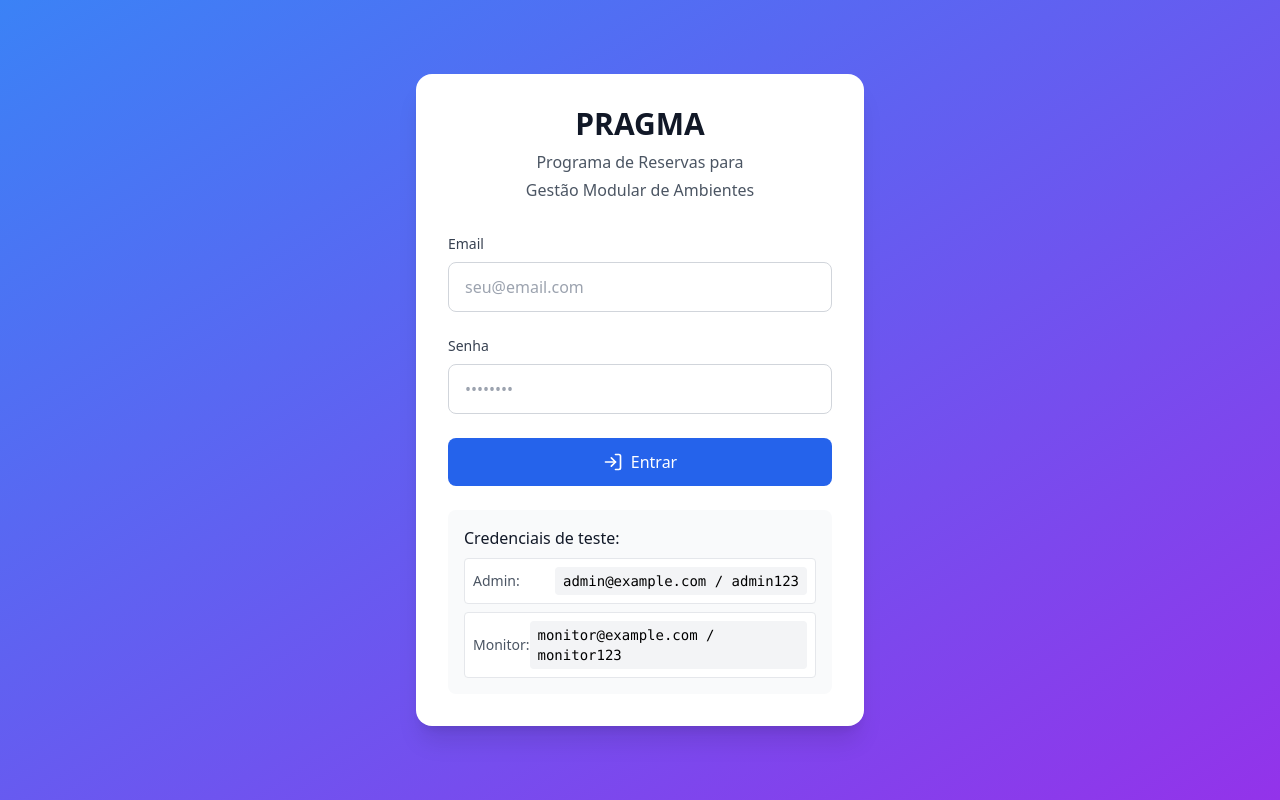
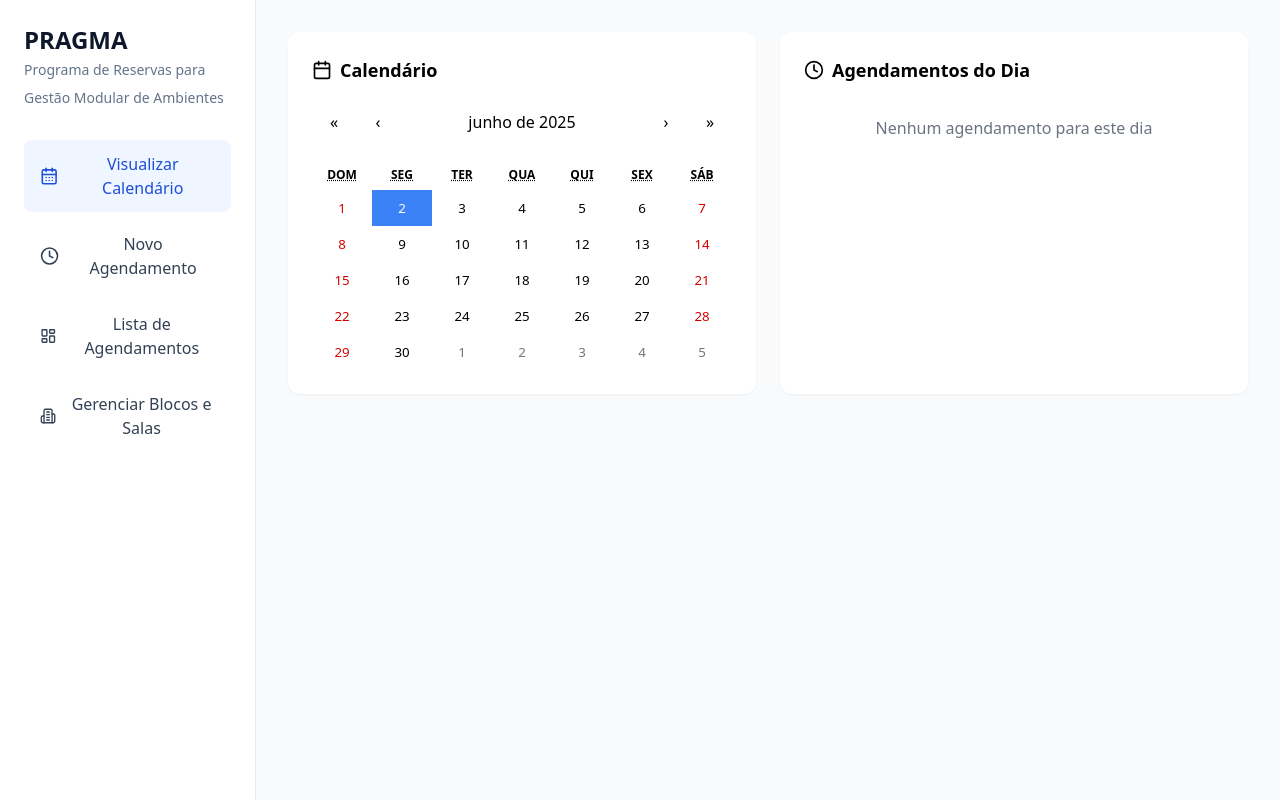
Before and after one commit to Silveira-k7/PragmaL, a React (Vite) app: page / in a window 1280 px wide. Built offline with nearby package versions, Linux system fonts and the light colour scheme.

Commit message:
Remove authentication and login functionality

```diff
--- a/src/App.tsx
+++ b/src/App.tsx
@@ -1,30 +1,23 @@
 import React, { useState } from 'react';
-import { LayoutDashboard, CalendarDays, Building2, Menu, X, Clock, LogOut } from 'lucide-react';
+import { LayoutDashboard, CalendarDays, Building2, Menu, X, Clock } from 'lucide-react';
 import { motion, AnimatePresence } from 'framer-motion';
 import { Toaster } from 'react-hot-toast';
 import { BlockList } from './components/BlockList';
 import { ReservationCalendar } from './components/ReservationCalendar';
 import { ReservationList } from './components/ReservationList';
-import { Auth } from './components/Auth';
-import { AuthProvider, useAuth } from './contexts/AuthContext';
 
 type View = 'calendar' | 'list' | 'manage' | 'new-reservation';
 
-function AppContent() {
-  const { user, userRole, signOut } = useAuth();
+function App() {
   const [currentView, setCurrentView] = useState<View>('calendar');
   const [isSidebarOpen, setIsSidebarOpen] = useState(true);
 
-  if (!user) {
-    return <Auth />;
-  }
-
   const menuItems = [
-    { id: 'calendar', label: 'Visualizar Calendário', icon: CalendarDays, roles: ['admin', 'monitor'] },
-    { id: 'new-reservation', label: 'Novo Agendamento', icon: Clock, roles: ['admin', 'monitor'] },
-    { id: 'list', label: 'Lista de Agendamentos', icon: LayoutDashboard, roles: ['admin', 'monitor'] },
-    { id: 'manage', label: 'Gerenciar Blocos e Salas', icon: Building2, roles: ['admin'] },
-  ].filter(item => item.roles.includes(userRole!));
+    { id: 'calendar', label: 'Visualizar Calendário', icon: CalendarDays },
+    { id: 'new-reservation', label: 'Novo Agendamento', icon: Clock },
+    { id: 'list', label: 'Lista de Agendamentos', icon: LayoutDashboard },
+    { id: 'manage', label: 'Gerenciar Blocos e Salas', icon: Building2 },
+  ];
 
   return (
     <div className="min-h-screen bg-slate-50">
@@ -75,16 +68,6 @@ function AppContent() {
                     </motion.button>
                   );
                 })}
-
-                <motion.button
-                  whileHover={{ scale: 1.02 }}
-                  whileTap={{ scale: 0.98 }}
-                  onClick={signOut}
-                  className="w-full flex items-center gap-3 px-4 py-3 rounded-lg transition-colors text-red-600 hover:bg-red-50 mt-4"
-                >
-                  <LogOut className="w-5 h-5" />
-                  Sair
-                </motion.button>
               </nav>
             </div>
           </motion.aside>
@@ -108,7 +91,7 @@ function AppContent() {
             {currentView === 'calendar' && <ReservationCalendar viewMode="calendar" />}
             {currentView === 'new-reservation' && <ReservationCalendar viewMode="form" />}
             {currentView === 'list' && <ReservationList />}
-            {currentView === 'manage' && userRole === 'admin' && <BlockList />}
+            {currentView === 'manage' && <BlockList />}
           </motion.div>
         </AnimatePresence>
       </main>
@@ -128,12 +111,4 @@ function AppContent() {
   );
 }
 
-function App() {
-  return (
-    <AuthProvider>
-      <AppContent />
-    </AuthProvider>
-  );
-}
-
 export default App;
--- a/src/main.tsx
+++ b/src/main.tsx
@@ -2,12 +2,9 @@ import { StrictMode } from 'react';
 import { createRoot } from 'react-dom/client';
 import App from './App.tsx';
 import './index.css';
-import { AuthProvider } from './contexts/AuthContext';
 
 createRoot(document.getElementById('root')!).render(
   <StrictMode>
-    <AuthProvider>
-      <App />
-    </AuthProvider>
+    <App />
   </StrictMode>
 );
```
